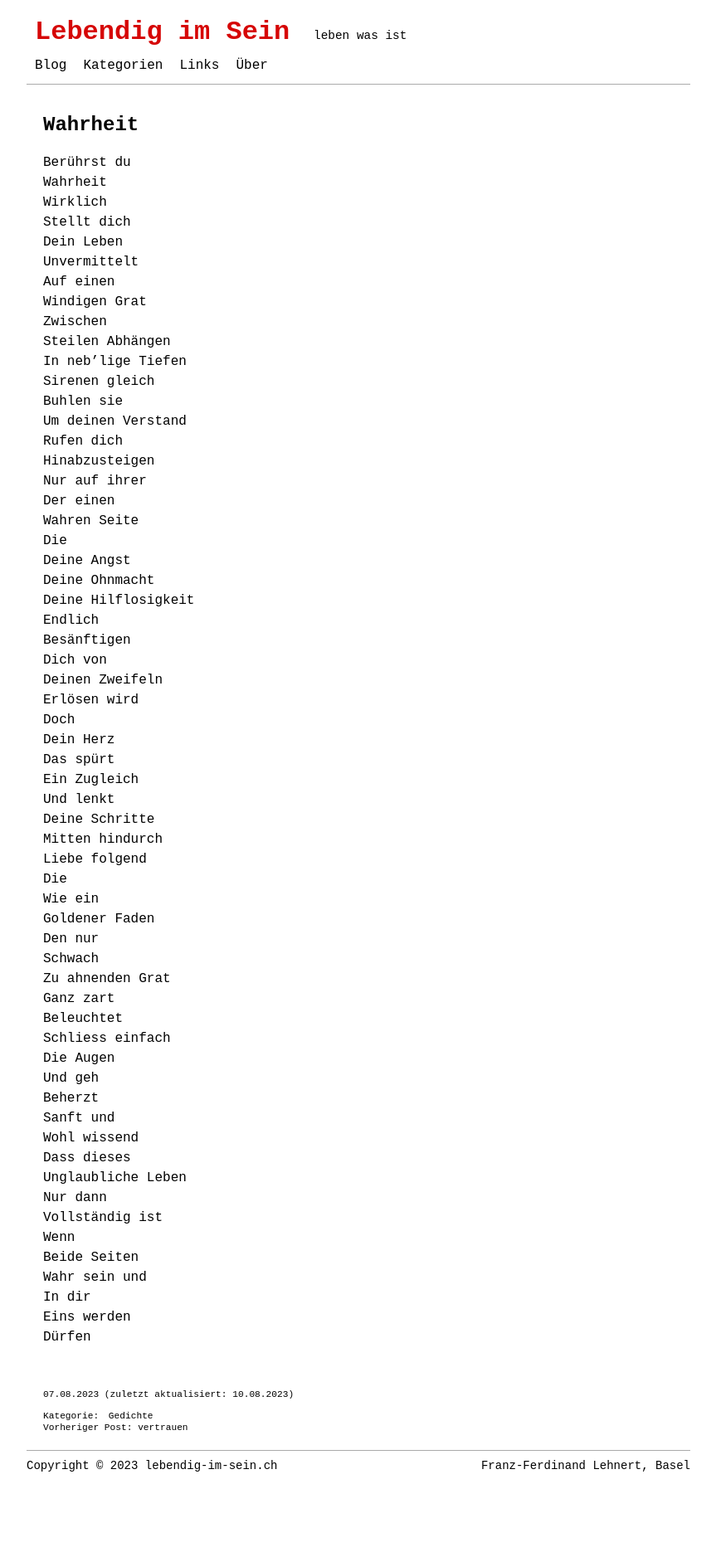
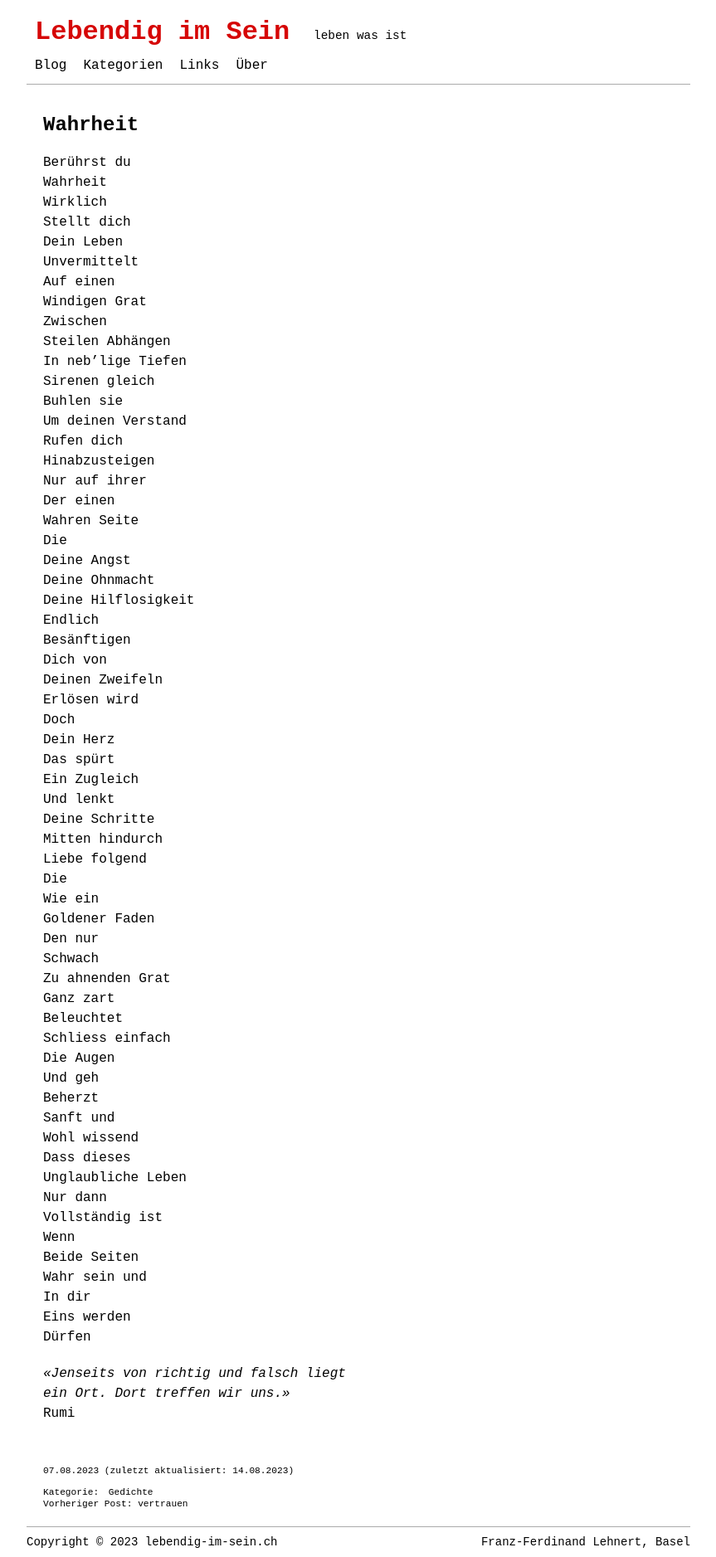
Before and after one commit to lebendigimsein/webpage, a Jekyll site: the page built from _posts/2023-08-07-wahrheit.markdown, in a window 1280 px wide. Shown: the whole page at 83% size, without its empty margins (208-1071 px from the left). Built offline with Jekyll 4.4.1, drawn with Linux system fonts in a browser that asks for light colours; before the commit the page ends 1785 px from its top, so only the background shows below that.

Commit message:
wahrheit - Rumi quote added

```diff
--- a/_posts/2023-08-07-wahrheit.markdown
+++ b/_posts/2023-08-07-wahrheit.markdown
@@ -2,7 +2,7 @@
 layout: post
 title: Wahrheit
 date: 2023-08-07
-last_modified_at: 2023-08-10
+last_modified_at: 2023-08-14
 categories: [Gedichte]
 tags: []
 ---
@@ -67,3 +67,7 @@ Wahr sein und
 In dir
 Eins werden
 Dürfen
+
+_«Jenseits von richtig und falsch liegt
+ein Ort. Dort treffen wir uns.»_
+Rumi
```
